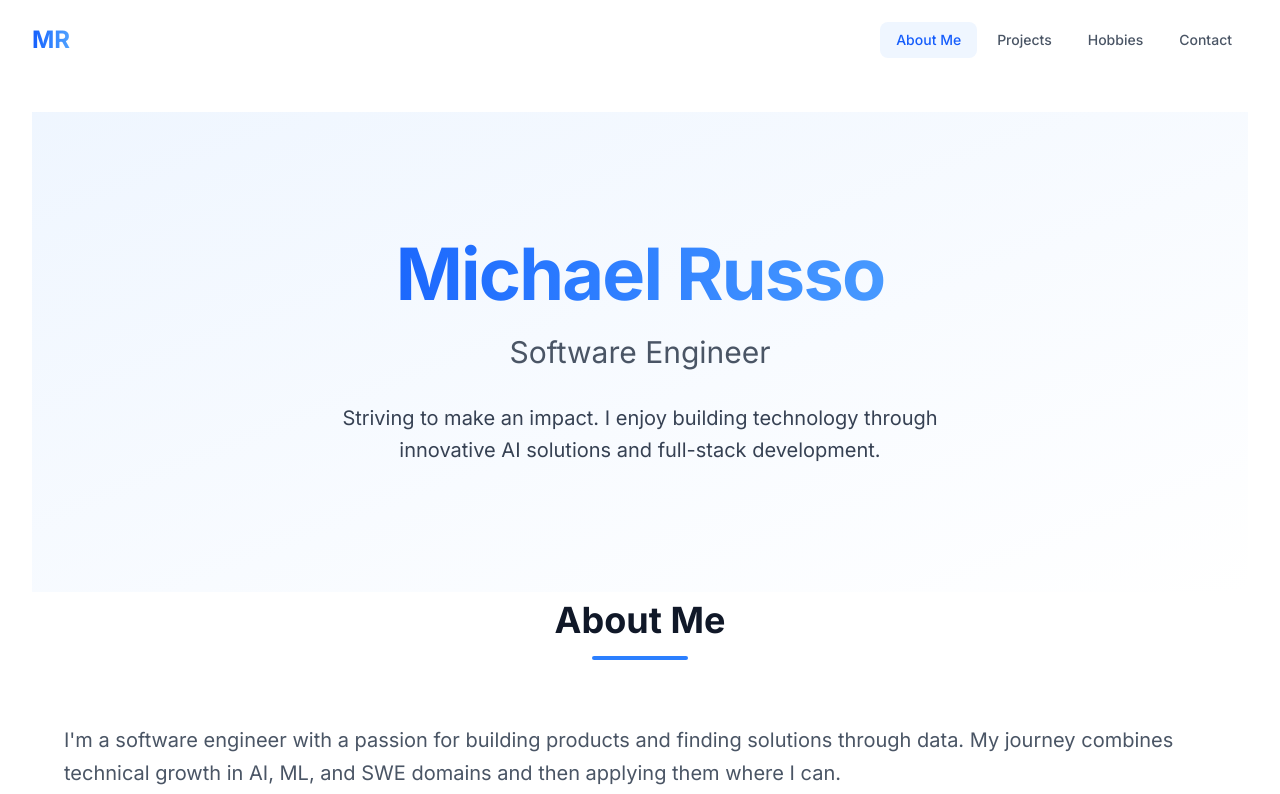
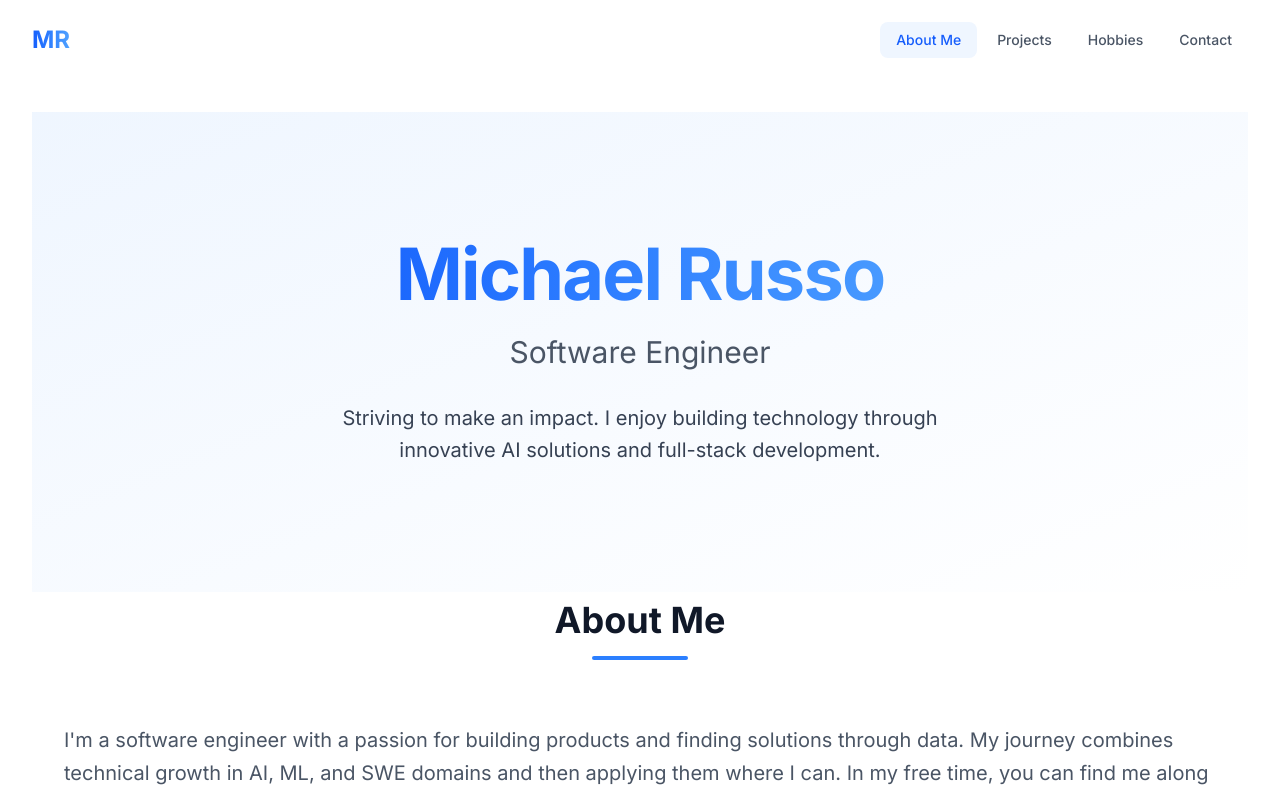
Before and after one commit to michael-russo-eng/portfolio, a Next.js app in the folder client/: page / in a window 1280 px wide. Shown: the top 794 px of the page. Built offline with nearby package versions, Linux system fonts and the light colour scheme.

Commit message:
More personable message intro

```diff
--- a/client/src/app/page.tsx
+++ b/client/src/app/page.tsx
@@ -110,7 +110,8 @@ export default function Home() {
           >
             <p className="text-xl leading-relaxed">
               I&apos;m a software engineer with a passion for building products and finding solutions through data.
-              My journey combines technical growth in AI, ML, and SWE domains and then applying them where I can.
+              My journey combines technical growth in AI, ML, and SWE domains and then applying them where I can. In my free time,
+              you can find me along the beaches in San Diego, CA, where I am either surfing, golfing, or finding a bite to eat.
             </p>
           </motion.div>
         </motion.div>
```
